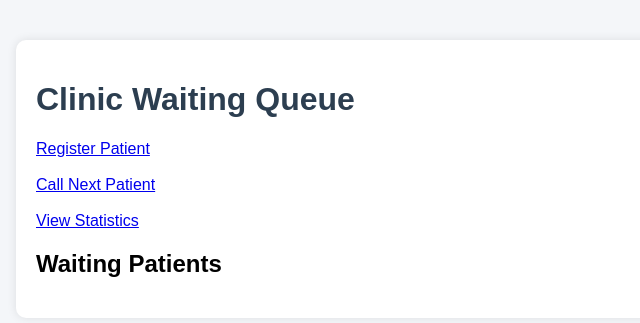
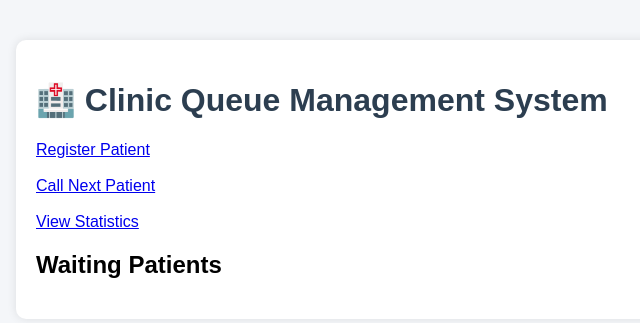
Before and after one commit to nusaibaaaa/clinic-queue-manager, a Flask app: page / in a window 1280 px wide. Shown: the top 323 px of the page, without its empty margins (24-664 px from the left). Run offline with Flask 3, Linux system fonts and the light colour scheme.

Commit message:
Added main header to homepage

```diff
--- a/templates/index.html
+++ b/templates/index.html
@@ -2,12 +2,12 @@
 <!DOCTYPE html>
 <html>
 <head>
-<title>Clinic Queue</title>
+<title> Clinic Queue Management System</title>
 <link rel="stylesheet" href="{{ url_for('static', filename='style.css') }}">
 </head>
 <body>
 <div class="container">
-<h1>Clinic Waiting Queue</h1>
+<h1>🏥 Clinic Queue Management System</h1>
 
 <a href="/register">Register Patient</a><br><br>
 <a href="/next">Call Next Patient</a><br><br>
```
